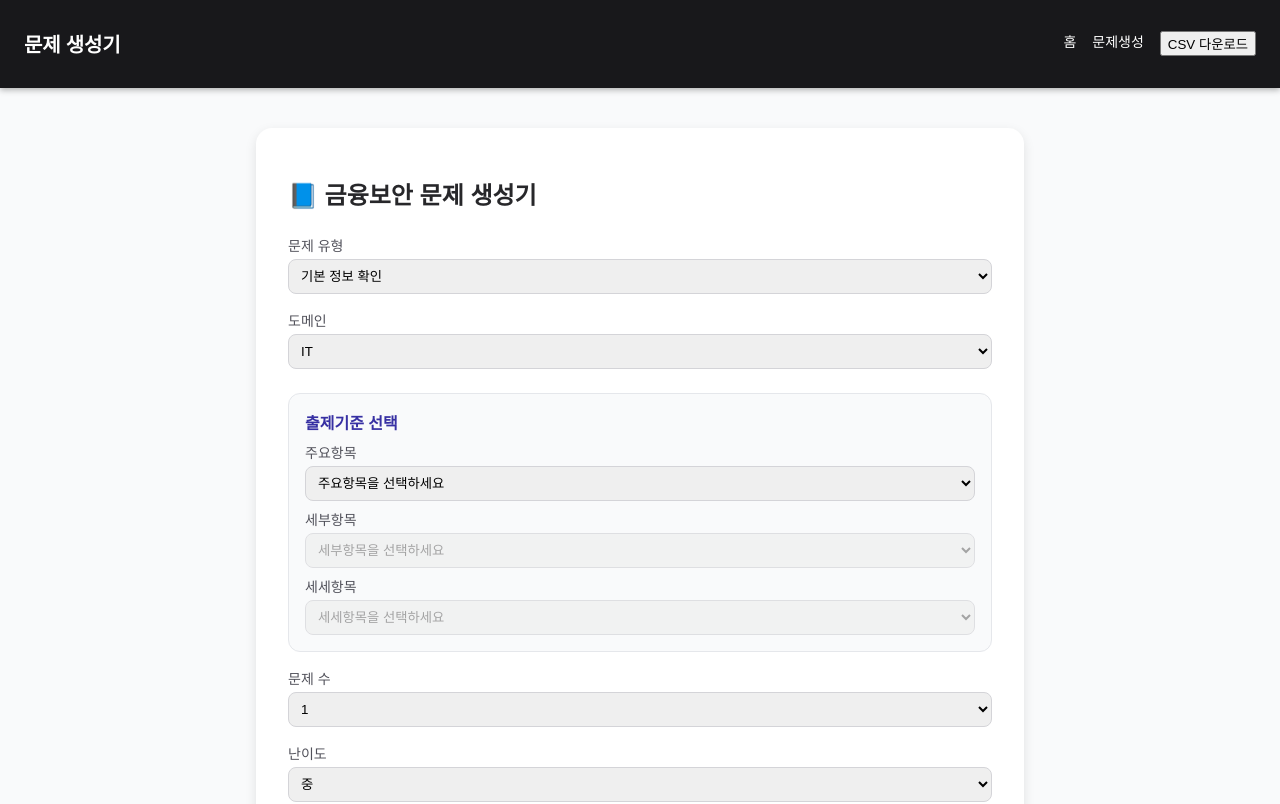
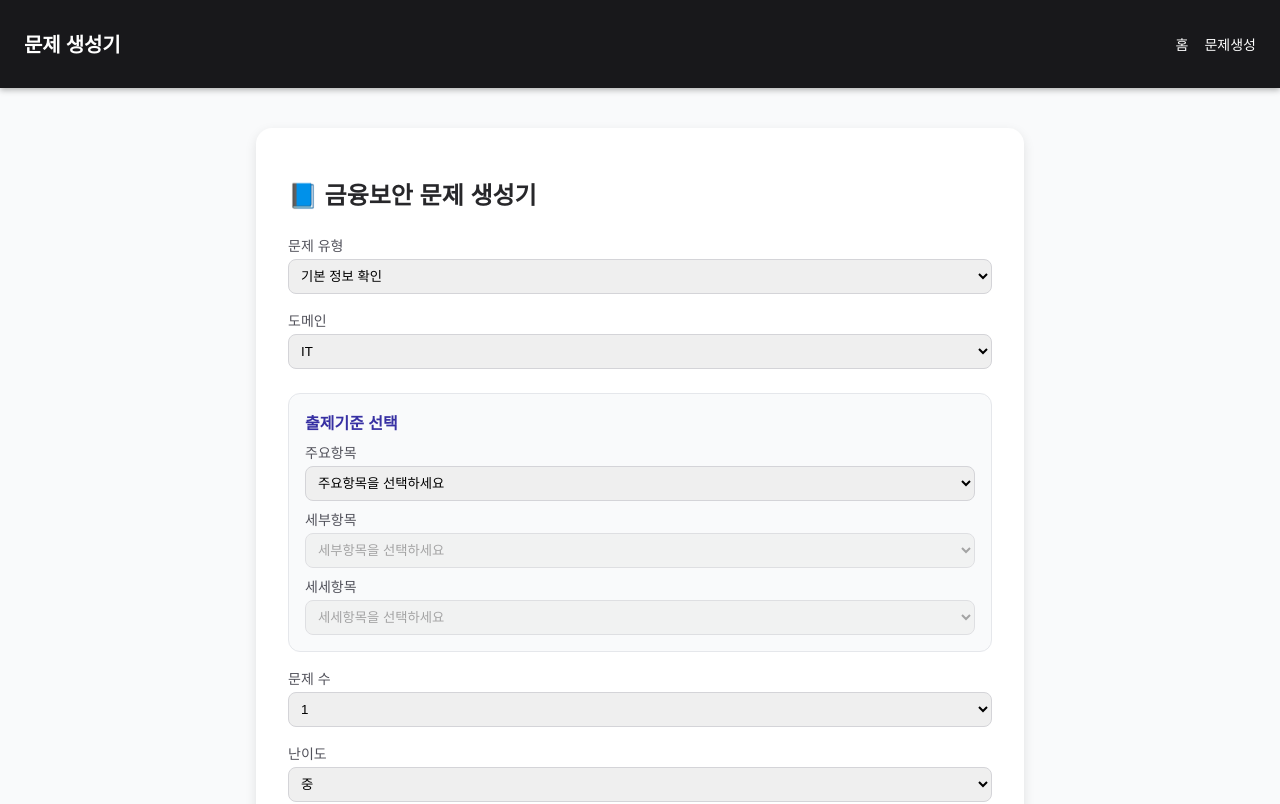
Before and after one commit to FSI-Capstone/Assingment1-Web, a Next.js app in the folder frontend/: page /quizmaker in a window 1280 px wide. Shown: the top 804 px of the page. Built offline with nearby package versions, Linux system fonts and the light colour scheme.

Commit message:
hard reset 05141500

```diff
--- a/frontend/src/components/Header.tsx
+++ b/frontend/src/components/Header.tsx
@@ -86,9 +86,6 @@ export default function AppHeader() {
       <Nav>
         <Link href="/">홈</Link>
         <Link href="/quizmaker">문제생성</Link>
-        <button onClick={downloadCSV} disabled={loading}>
-          {loading ? '다운로드 중...' : 'CSV 다운로드'}
-        </button>
       </Nav>
     </Header>
   );
```
